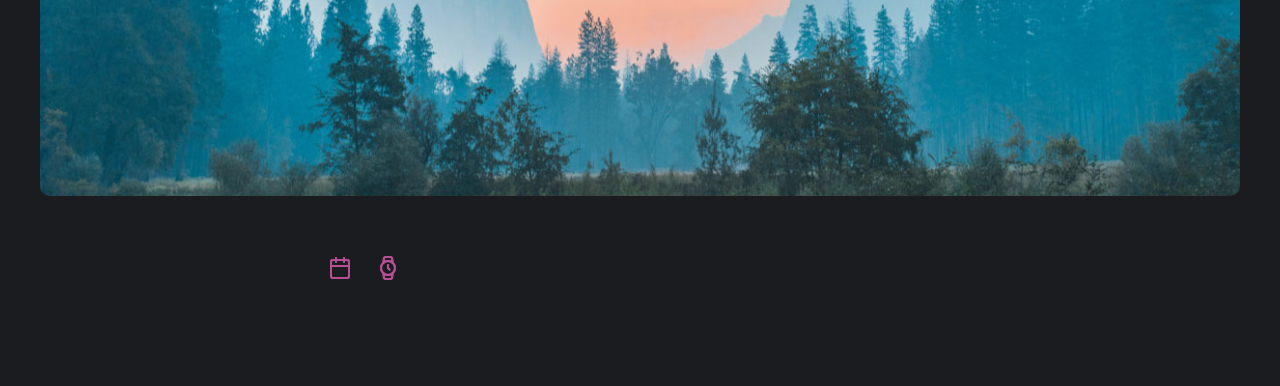
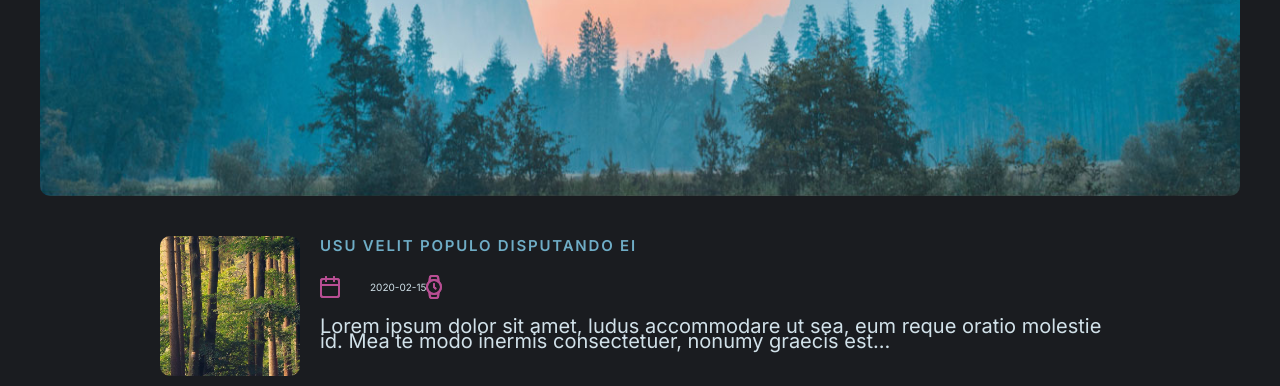
Before and after one commit to FatTonyy/Me-Blog, a Gatsby site: page / in a window 1280 px wide. Shown: the part 414-800 px from the top of the page. Built offline with nearby package versions, Linux system fonts and the light colour scheme; Gatsby itself is replaced by a stand-in of ours.

Commit message:
configured the indexpage to displayed node objects.

```diff
--- a/src/pages/index.js
+++ b/src/pages/index.js
@@ -10,13 +10,27 @@ import Hero from "../components/Hero/Hero";
 import BlogPostCard from "../components/BlogPostCard/BlogPostCard";
 
 const IndexPage = ({ data }) => {
+	const posts = data.allMarkdownRemark.edges;
 	console.log(data);
 	return (
 		<Layout>
 			<SEO title="Home" />
 			<Hero />
 			<main>
-				<BlogPostCard />
+				{posts.map(({ node }, i) => {
+					const title = node.frontmatter.title;
+					return (
+						<BlogPostCard
+							key={i}
+							slug="/"
+							title={title}
+							date={node.frontmatter.date}
+							// readingTime={node.fields.readingTime.text}
+							excerpt={node.excerpt}
+							image={node.frontmatter.image.childImageSharp.fluid}
+						/>
+					);
+				})}
 			</main>
 		</Layout>
 	);
```
